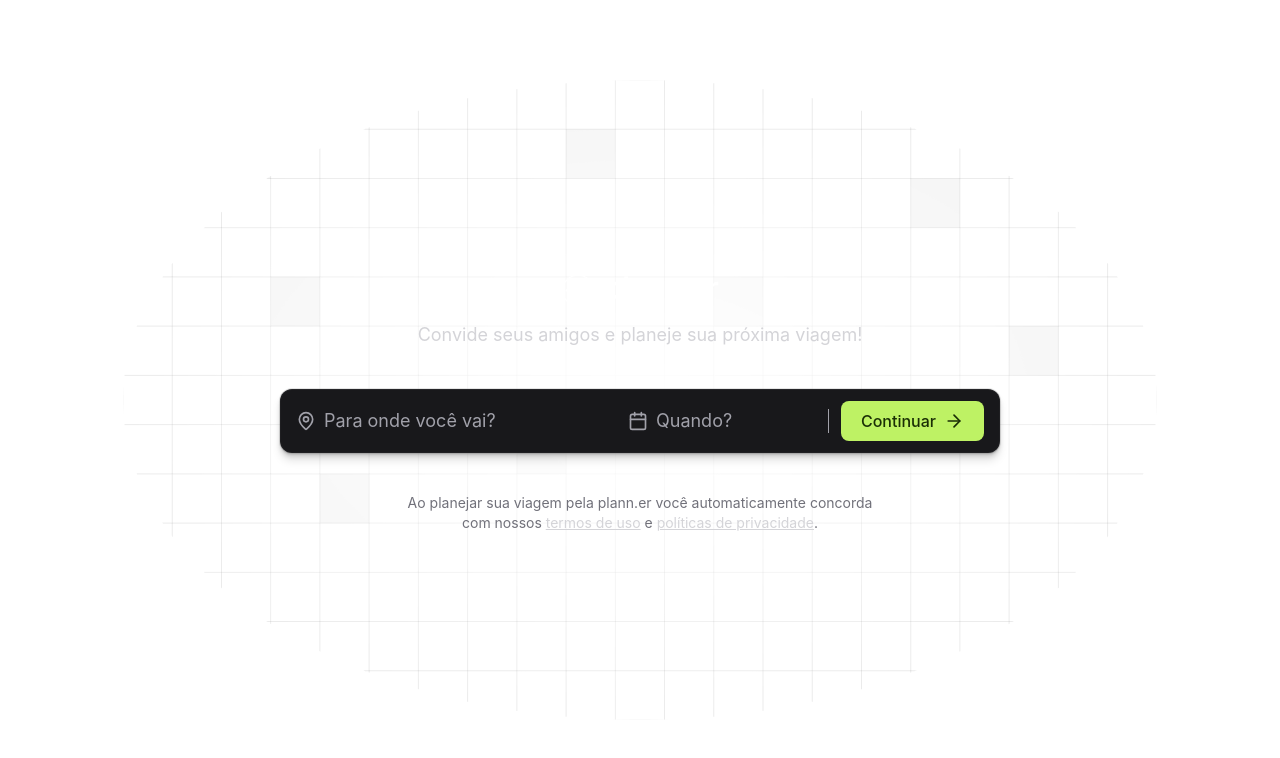
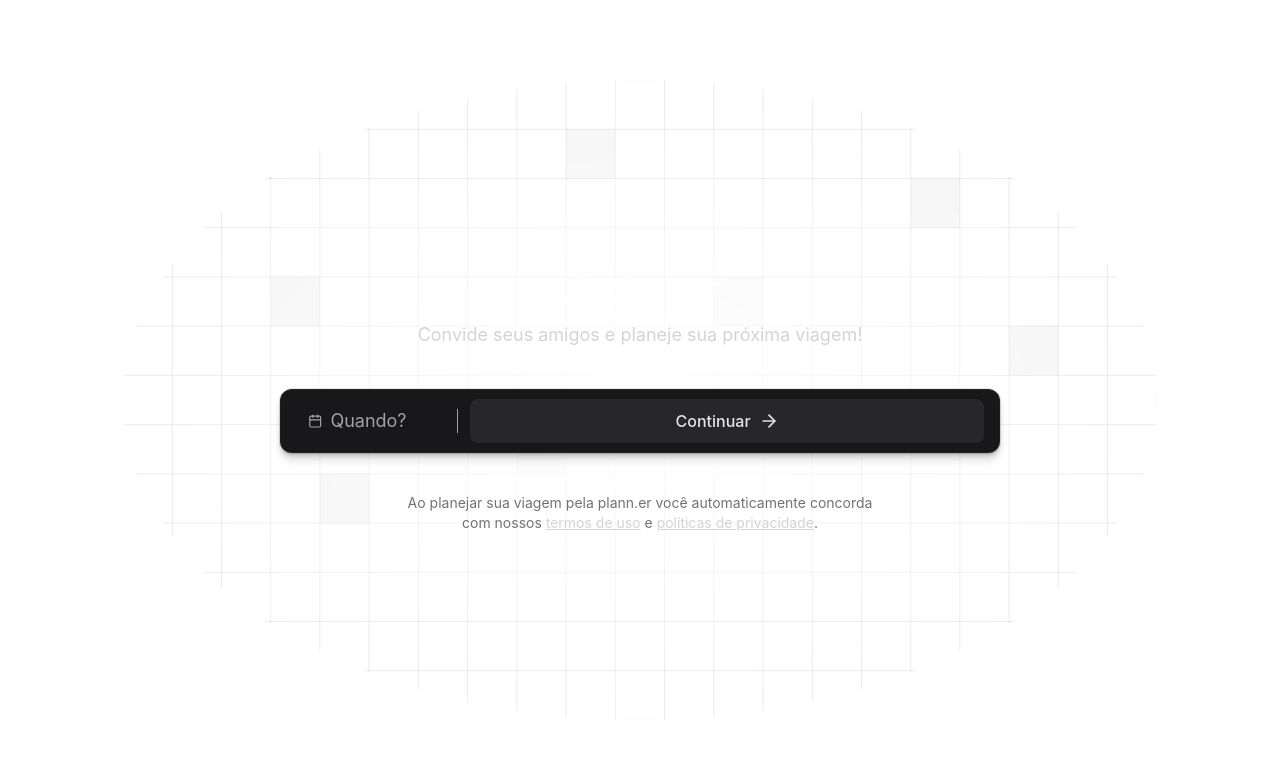
Before and after one commit to Joao13Neves/plann-er, a React app: page / in a window 1280 px wide. Shown: the top 758 px of the page. Built offline with nearby package versions, Linux system fonts and the light colour scheme; the HTML template or start-up script is replaced by a standard one.

Commit message:
componentizando os botões e consumindo com variantes

```diff
--- a/src/components/button.tsx
+++ b/src/components/button.tsx
@@ -1,32 +1,38 @@
 import { ComponentProps, ReactNode } from "react";
-import { tv, VariantProps } from 'tailwind-variants';
+import { tv, VariantProps } from "tailwind-variants";
 
 const ButtonVariants = tv({
-    base: 'rounded-lg px-5 py-2 font-medium flex items-center gap-2',
+  base: "rounded-lg px-5 font-medium flex items-center justify-center gap-2",
 
-    variants: {
-        variant: {
-            primary: 'bg-line-300 text-zinc-950 hover:bg-line-400',
-            secondary: 'bg-zinc-800 text-zinc-200 hover:bg-zinc-700',
-        }
+  variants: {
+    variant: {
+      primary: "bg-line-300 text-zinc-950 hover:bg-line-400",
+      secondary: "bg-zinc-800 text-zinc-200 hover:bg-zinc-700",
     },
 
-    defaultVariants: {
-        variant: 'primary'
-    }
-})
+    size: {
+      default: "py-2",
+      full: "w-full h-11",
+    },
+  },
 
+  defaultVariants: {
+    variant: "primary",
+    size: "default",
+  },
+});
 
-interface ButtonProps extends ComponentProps<'button'>, VariantProps<typeof ButtonVariants> {
-    children: ReactNode,
-    variant: "primary" | "secondary"
+interface ButtonProps
+  extends ComponentProps<"button">,
+    VariantProps<typeof ButtonVariants> {
+  children: ReactNode;
+  variant: "primary" | "secondary";
 }
 
-export function Button({ children, variant, ...props }: ButtonProps) {
-    return (
-        <button {...props} className={ButtonVariants({ variant })}>
-          Alterar local/data
-          {children}
-        </button>
-    )
+export function Button({ children, variant, size, ...props }: ButtonProps) {
+  return (
+    <button {...props} className={ButtonVariants({ variant, size })}>
+      {children}
+    </button>
+  );
 }
--- a/src/pages/create-trip/confirm-trip-modal.tsx
+++ b/src/pages/create-trip/confirm-trip-modal.tsx
@@ -1,5 +1,6 @@
 import { X, User } from "lucide-react";
 import { FormEvent } from "react";
+import { Button } from "../../components/button";
 
 interface ConfirmTripModalProps {
   closeConfirmTripModal: () => void;
@@ -9,7 +10,7 @@ interface ConfirmTripModalProps {
 export function ConfirmTripModal({
   closeConfirmTripModal,
   createTrip,
-} : ConfirmTripModalProps) {
+}: ConfirmTripModalProps) {
   return (
     <div className="fixed inset-0 bg-black/60 flex items-center justify-center">
       <div className="w-[640px] rounded-xl py-5 px-6 shadow-shape bg-zinc-900 space-y-5">
@@ -54,14 +55,12 @@ export function ConfirmTripModal({
               className="bg-transparent text-lg placeholder-zinc-400 outline-none flex-1"
             />
           </div>
-              <button
-                type="submit"
-                className="bg-line-300 text-line-950 w-full justify-center rounded-lg px-5 h-11 font-medium flex items-center gap-2 hover:bg-line-400"
-              >
+
+          <Button variant="secondary" size="full" type="submit">
             Confirmar criação da viagem
-              </button>
+          </Button>
         </form>
       </div>
     </div>
-    )
+  );
 }
--- a/src/pages/create-trip/invite-guests-modal.tsx
+++ b/src/pages/create-trip/invite-guests-modal.tsx
@@ -1,5 +1,6 @@
 import { AtSign, X, Plus } from "lucide-react";
 import { FormEvent } from "react";
+import { Button } from "../../components/button";
 
 interface InviteGuestsModalProps {
   closeGuestsModal: () => void;
@@ -66,10 +67,10 @@ export function InviteGuestsModal({
             />
           </div>
 
-          <button type="submit" className="bg-line-300 text-line-950 rounded-lg px-5 py-2 font-medium flex items-center gap-2 hover:bg-line-400">
+          <Button variant="secondary" type="submit">
             Convidar
             <Plus className="size-5" />
-          </button>
+          </Button>
         </form>
       </div>
     </div>
--- a/src/pages/create-trip/steps/destination-and-date-step.tsx
+++ b/src/pages/create-trip/steps/destination-and-date-step.tsx
@@ -1,4 +1,5 @@
 import { ArrowRight, Calendar, MapPin, Settings2 } from "lucide-react";
+import { Button } from "../../../components/button";
 
 interface DestinationAndDateStepProps {
   isGuestsInputOpen: boolean;
@@ -36,22 +37,16 @@ export function DesatinationAndDateStep({
       <div className="w-px h-6 bg-zinc-400" />
 
       {isGuestsInputOpen ? (
-              <button
-                onClick={closeGuestsInput}
-                className="bg-zinc-800 text-zinc-200 rounded-lg px-5 py-2 font-medium flex items-center gap-2 hover:bg-zinc-700"
-              >
+        <Button variant="secondary" onClick={closeGuestsInput}>
           Alterar local/data
           <Settings2 className="size-5" />
-              </button>
+        </Button>
       ) : (
-              <button
-                onClick={openGuestsInput}
-                className="bg-line-300 text-line-950 rounded-lg px-5 py-2 font-medium flex items-center gap-2 hover:bg-line-400"
-              >
+        <Button variant="secondary" size="full" onClick={openGuestsInput}>
           Continuar
           <ArrowRight className="size-5" />
-              </button>
+        </Button>
       )}
     </div>
-    )
+  );
 }
--- a/src/pages/create-trip/steps/invite-guests-step.tsx
+++ b/src/pages/create-trip/steps/invite-guests-step.tsx
@@ -1,4 +1,5 @@
 import { ArrowRight, UserRoundPlus } from "lucide-react";
+import { Button } from "../../../components/button";
 
 interface InviteGuestsStepProps {
   openGuestsModal: () => void;
@@ -32,13 +33,10 @@ export function InviteGuestsStep({
 
       <div className="w-px h-6 bg-zinc-400" />
 
-              <button
-                onClick={openConfirmTripModal}
-                className="bg-line-300 text-line-950 rounded-lg px-5 py-2 font-medium flex items-center gap-2 hover:bg-line-400"
-              >
+      <Button variant="secondary" onClick={openConfirmTripModal}>
         Confirmar viagem
         <ArrowRight className="size-5" />
-              </button>
+      </Button>
     </div>
-    )
+  );
 }
--- a/src/pages/trip-details/create-activity-modal.tsx
+++ b/src/pages/trip-details/create-activity-modal.tsx
@@ -1,4 +1,5 @@
 import { Calendar, Tag, X } from "lucide-react";
+import { Button } from "../../components/button";
 
 interface CreateActivityModalProps {
   closeCreateActivityModal: () => void;
@@ -7,15 +8,12 @@ interface CreateActivityModalProps {
 export function CreateActivityModal({
   closeCreateActivityModal,
 }: CreateActivityModalProps) {
-
   return (
     <div className="fixed inset-0 bg-black/60 flex items-center justify-center">
       <div className="w-[640px] rounded-xl py-5 px-6 shadow-shape bg-zinc-900 space-y-5">
         <div className="space-y-2">
           <div className="flex items-center justify-between">
-                <h2 className="font-semibold text-lg">
-                  Cadastrar atividade
-                </h2>
+            <h2 className="font-semibold text-lg">Cadastrar atividade</h2>
             <button type="button" onClick={closeCreateActivityModal}>
               <X className="size-5 text-zinc-400" />
             </button>
@@ -45,14 +43,11 @@ export function CreateActivityModal({
             />
           </div>
 
-              <button
-                type="submit"
-                className="bg-line-300 text-line-950 w-full justify-center rounded-lg px-5 h-11 font-medium flex items-center gap-2 hover:bg-line-400"
-              >
+          <Button variant="primary" size="full">
             Salvar atividade
-              </button>
+          </Button>
         </form>
       </div>
     </div>
-    )
+  );
 }
--- a/src/pages/trip-details/guests.tsx
+++ b/src/pages/trip-details/guests.tsx
@@ -1,4 +1,5 @@
 import { CircleCheck, CircleDashed, UserCog } from "lucide-react";
+import { Button } from "../../components/button";
 
 export function Guests() {
   return (
@@ -30,11 +31,12 @@ export function Guests() {
             <CircleCheck className="size-5 text-line-300 shrink-8" />
           </div>
         </div>
-              <button className="bg-zinc-800 w-full justify-center text-zinc-200 rounded-lg px-5 h-11 font-medium flex items-center gap-2 hover:bg-zinc-700">
+
+        <Button variant="secondary" size="full">
           <UserCog className="size-5" />
           Gerenciar convidados
-              </button>
+        </Button>
       </div>
     </div>
-    )
+  );
 }
--- a/src/pages/trip-details/important-links.tsx
+++ b/src/pages/trip-details/important-links.tsx
@@ -1,4 +1,5 @@
 import { Link2, Plus } from "lucide-react";
+import { Button } from "../../components/button";
 
 export function ImportantLinks() {
   return (
@@ -35,10 +36,11 @@ export function ImportantLinks() {
           <Link2 className="size-5 text-zin-400 shrink-8" />
         </div>
       </div>
-            <button className="bg-zinc-800 w-full justify-center text-zinc-200 rounded-lg px-5 h-11 font-medium flex items-center gap-2 hover:bg-zinc-700">
+
+      <Button variant="secondary" size="default">
         <Plus className="size-5" />
         Cadastrar novo link
-            </button>
+      </Button>
     </div>
-    )
+  );
 }
```
Lines whose indentation alone changed are shown as unchanged.
